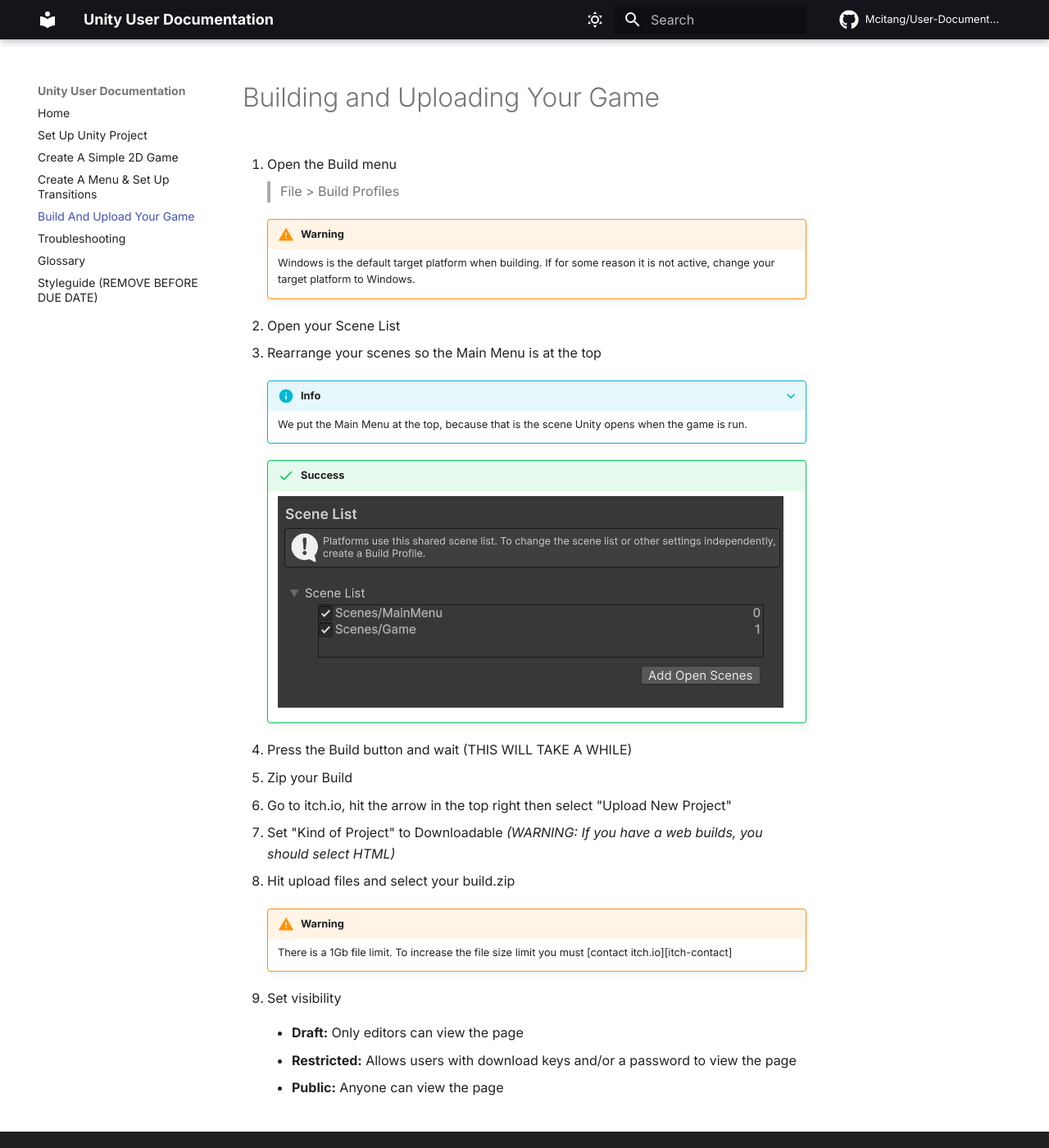
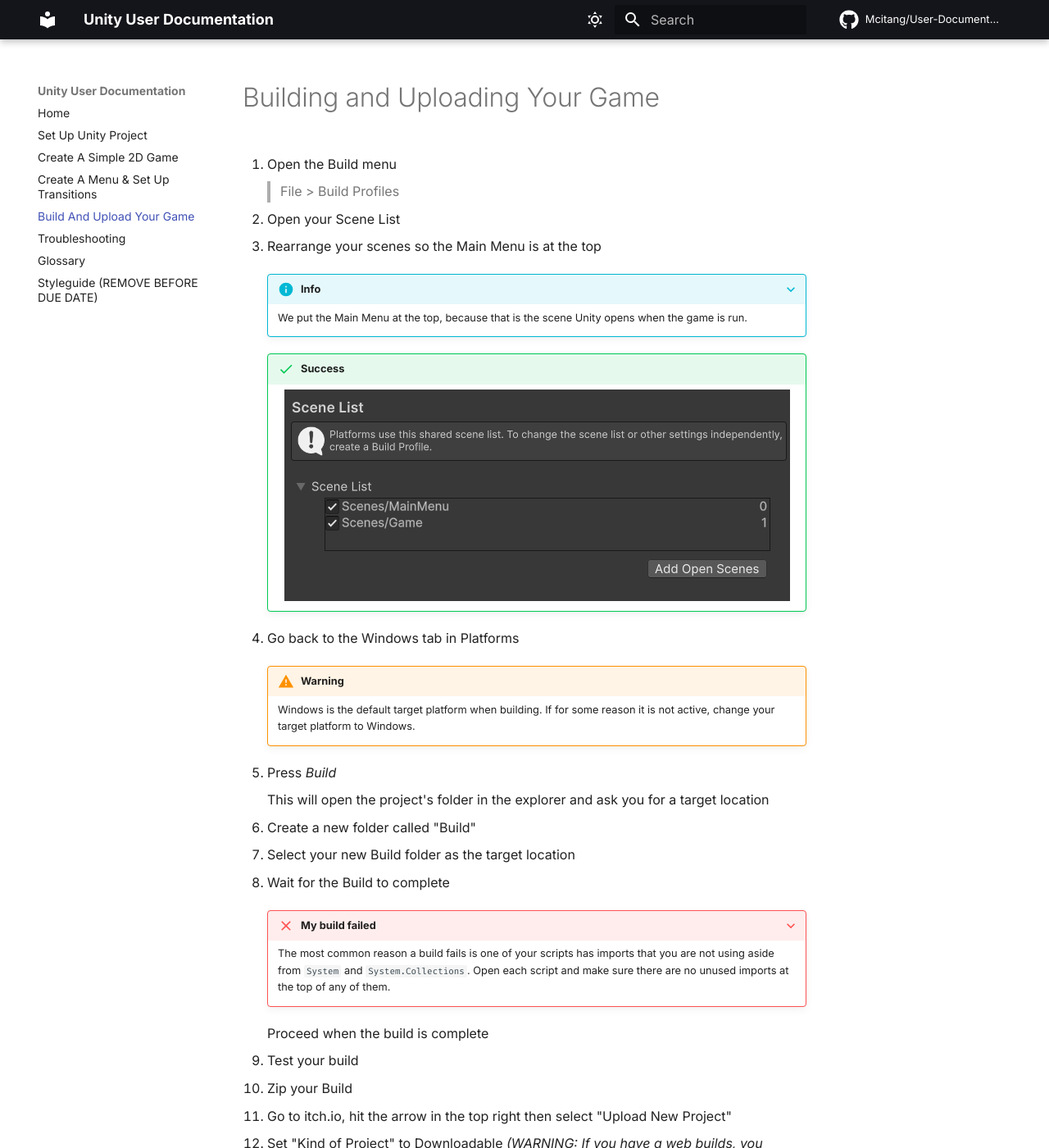
Before and after one commit to Mcitang/User-Documentation, an MkDocs documentation site: the page built from docs/build-game.md, in a window 1280 px wide and 1400 px high. Shown: the whole window at 82% size. Built offline with MkDocs 1.6.1 and Material for MkDocs 9.7.7, drawn with Linux system fonts in a browser that asks for light colours; comment, search, counter and statistics services are not loaded.

Commit message:
Add instructions on building the game

```diff
--- a/docs/build-game.md
+++ b/docs/build-game.md
@@ -15,9 +12,29 @@
         We put the Main Menu at the top, because that is the scene Unity opens when the game is run.
 
     !!! success
-        ![Scene List with Main Menu at the top][rearranged-scene-list]
+        ![Scene List with Main Menu at the top][rearranged-scene-list]{ .center }
 
-1. Press the Build button and wait (THIS WILL TAKE A WHILE)
+1. Go back to the Windows tab in Platforms
+
+    !!! warning
+        Windows is the default target platform when building. If for some reason it is not active, change your target platform to Windows.
+
+1. Press _Build_
+
+    This will open the project's folder in the explorer and ask you for a target location
+
+1. Create a new folder called "Build"
+
+1. Select your new Build folder as the target location
+
+1. Wait for the Build to complete
+
+    ???+ failure "My build failed"
+        The most common reason a build fails is one of your scripts has imports that you are not using aside from `System` and `System.Collections`. Open each script and make sure there are no unused imports at the top of any of them.
+
+    Proceed when the build is complete
+
+1. Test your build
 
 1. Zip your Build
 
```
Also changed, not shown: other parts of docs/build-game.md (+0 -3 lines).
